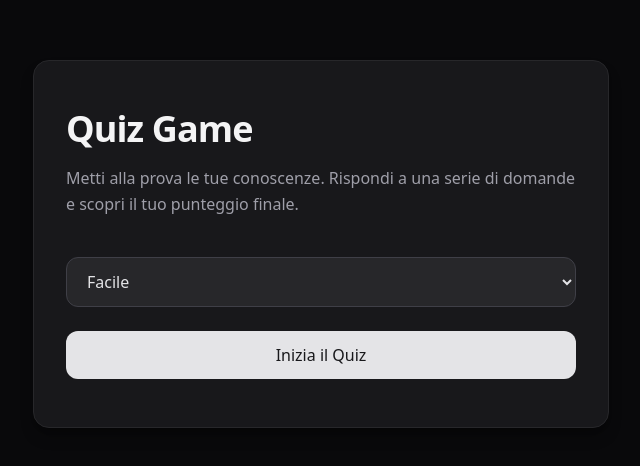
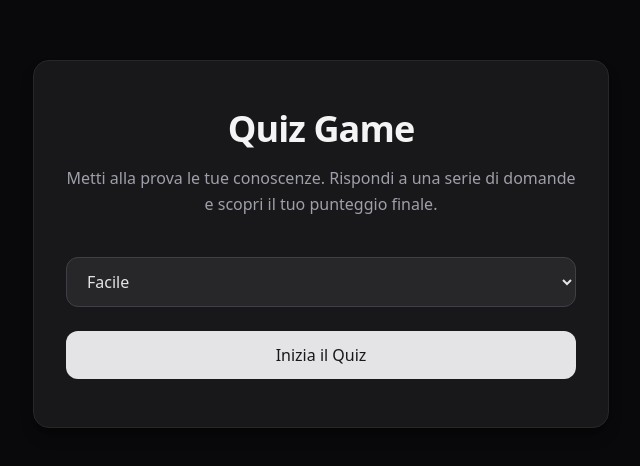
Before and after one commit to mendozagianfranco/quiz-game, a React (Vite) app: page / in a window 1280 px wide. Shown: the part 156-622 px from the top of the page, without its empty margins (319-959 px from the left). Built offline with nearby package versions, Linux system fonts and the light colour scheme; no server answers.

Commit message:
feat: use startQuiz in Home

```diff
--- a/src/pages/Home.jsx
+++ b/src/pages/Home.jsx
@@ -4,21 +4,22 @@ import { useQuizContext } from '../context/useQuizContext';
 
 export default function Home() {
     const difficultyRef = useRef();
-    const { setDifficulty } = useQuizContext();
+    const { setDifficulty, startQuiz } = useQuizContext();
 
     function handleStartQuiz() {
         setDifficulty(difficultyRef.current.value);
+        startQuiz();
     }
 
     return (
         <div className="min-h-screen flex items-center justify-center bg-zinc-950 text-zinc-200">
             <div className="w-full max-w-xl px-8 py-12 bg-zinc-900 rounded-2xl border border-zinc-800 shadow-lg shadow-black/30">
 
-                <h1 className="text-4xl font-semibold tracking-tight mb-4 text-zinc-100">
+                <h1 className="text-4xl text-center font-semibold tracking-tight mb-4 text-zinc-100">
                     Quiz Game
                 </h1>
 
-                <p className="text-zinc-400 mb-10 leading-relaxed">
+                <p className="text-zinc-400 mb-10 leading-relaxed text-center">
                     Metti alla prova le tue conoscenze.
                     Rispondi a una serie di domande e scopri il tuo punteggio finale.
                 </p>
```
